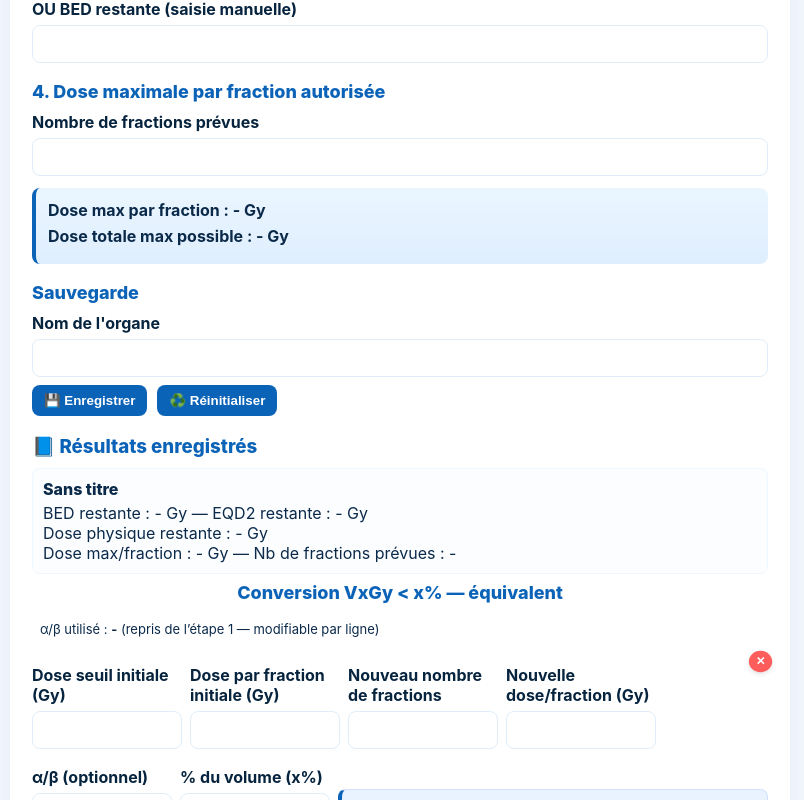
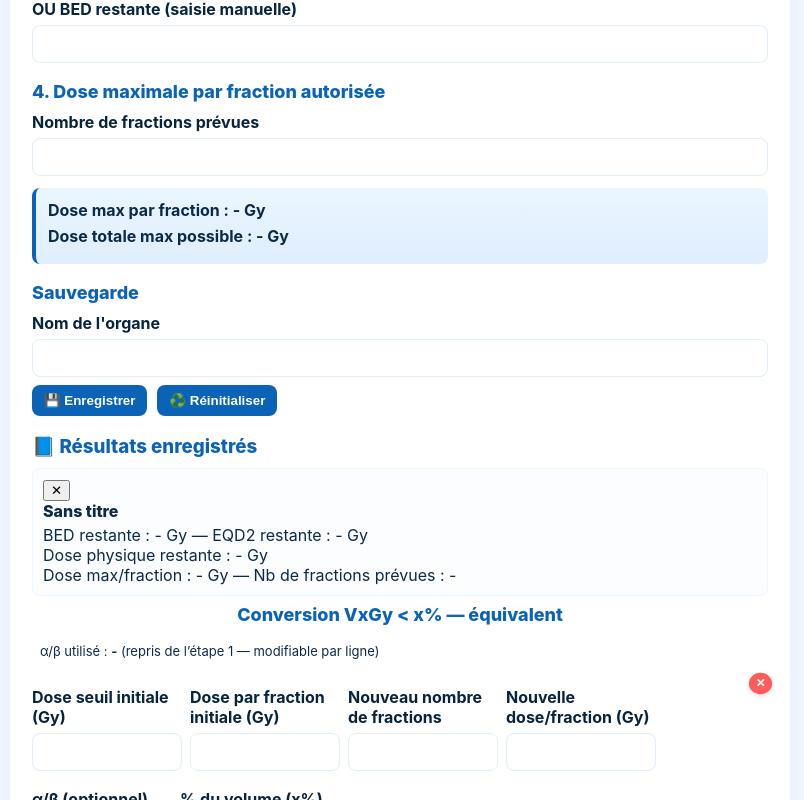
Before and after one commit to Snoop67/bed-simulator, a React (Create React App) app: page / in a window 1280 px wide. Both pictures are taken after a click on the button "💾 Enregistrer". Shown: the part 1664-2464 px from the top of the page, without its empty margins (240-1044 px from the left). Built offline with nearby package versions, Linux system fonts and the light colour scheme.

Commit message:
Update App.jsx

```diff
--- a/src/App.jsx
+++ b/src/App.jsx
@@ -474,6 +474,10 @@ export default function App() {
     ]);
   };
 
+  const removeHistoryItem = (index) => {
+  setHistory((h) => h.filter((_, i) => i !== index));
+};
+
   /* ----------------------- Conversion VxGy < x% ------------------------ */
 
   const addVxRow = () =>
@@ -825,6 +829,14 @@ export default function App() {
               .reverse()
               .map((h, i) => (
 <div key={i} className="history-item">
+  <button
+    className="history-remove"
+    onClick={() => removeHistoryItem(history.length - 1 - i)}
+    title="Supprimer"
+    aria-label="Supprimer"
+  >
+    ✕
+  </button>
   <div className="hist-title">{h.title}</div>
   <div>
     BED restante : {h.bedRemain || "-"} Gy — EQD2 restante :{" "}
```
Lines whose indentation alone changed are shown as unchanged.
